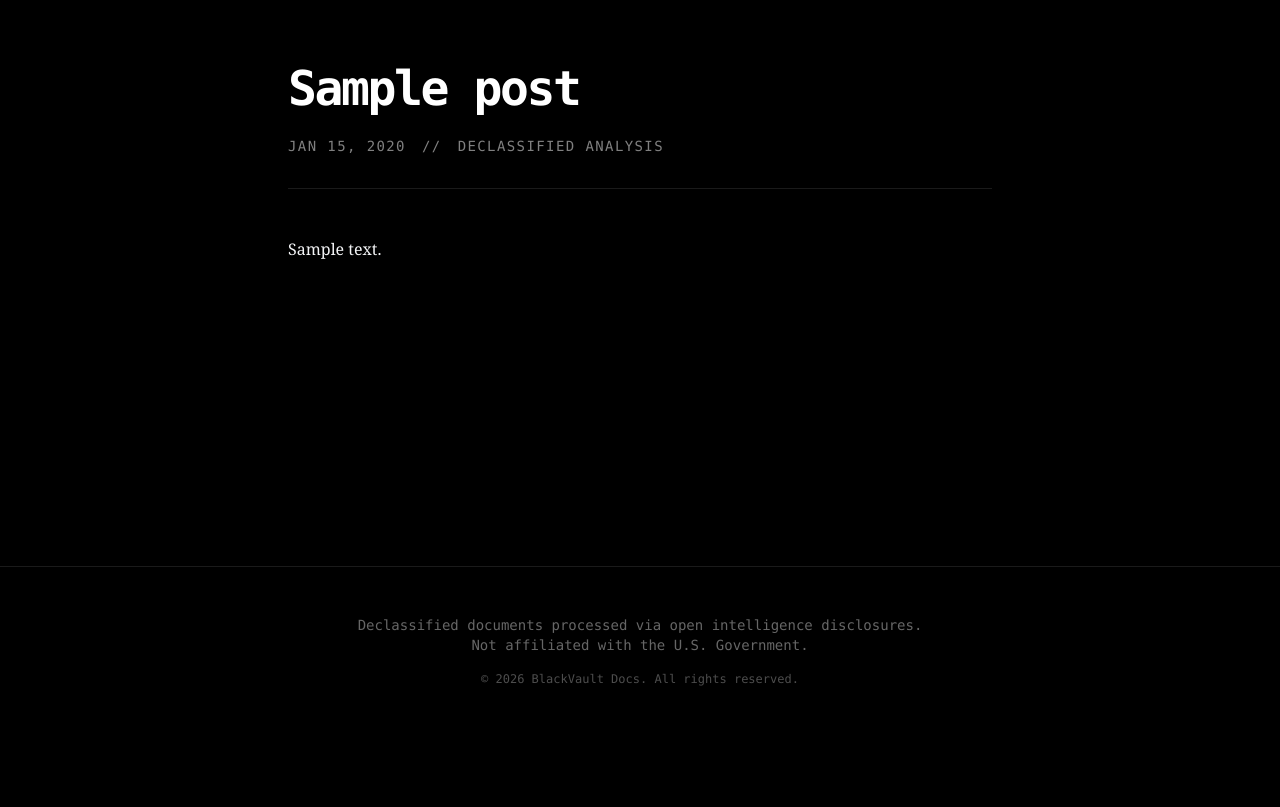
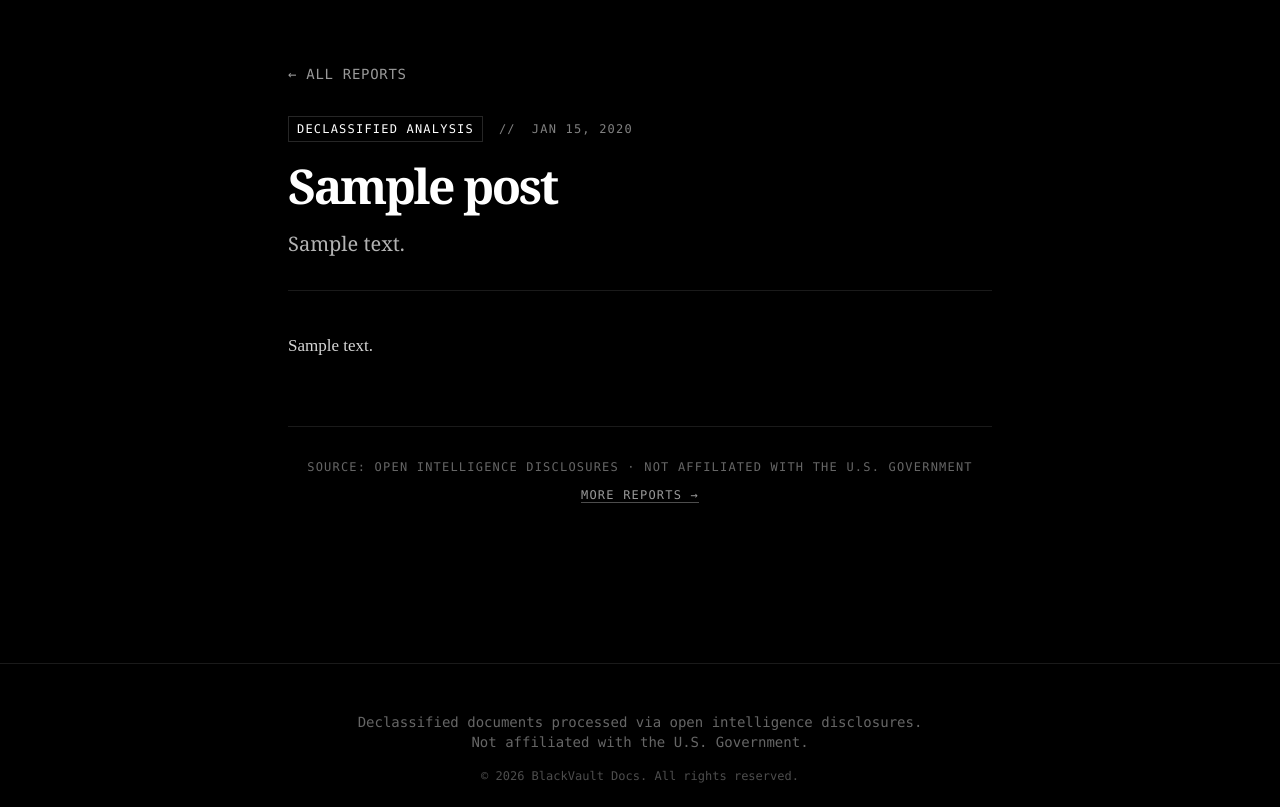
Before and after one commit to brettev/blackvaultdocs, a Symfony app: template backend/templates/blog/show.html.twig in a window 1280 px wide. Shown: the part 65-872 px from the top of the page. Before the commit the page ends 751 px from the top, so only its background shows below. Run offline with Twig, Linux system fonts and the light colour scheme; the template is opened without the code that fills it: most values are stand-ins (such as "Sample title", 1, 10 or a date in 2020); some libraries are stand-ins or nearby versions.

Commit message:
blog: rich typography for /blog/<slug> articles
Tailwind Play CDN was loaded without the typography plugin so all
prose-* classes were inert and pages rendered as a wall of text.

- Load Tailwind CDN with ?plugins=typography
- Add BVD-themed article CSS (.bvd-article): editorial serif body,
  declassified-doc section breaks, mono uppercase H3 subheads,
  drop-cap on lead paragraph, white-on-black callout blockquote,
  mono-styled data tables with alternating row banding
- Restructure show.html.twig with breadcrumb, declassified-analysis
  eyebrow tag, meta-description sub-headline, source footer

Co-authored-by: Cursor <cursoragent@cursor.com>

```diff
--- a/backend/templates/blog/base_seo.html.twig
+++ b/backend/templates/blog/base_seo.html.twig
@@ -11,17 +11,161 @@
     <meta property="og:type" content="article">
     {% block extra_head %}{% endblock %}
 
-    <script src="https://cdn.tailwindcss.com"></script>
+    {# Tailwind Play CDN with Typography plugin so prose-* classes are honored. #}
+    <script src="https://cdn.tailwindcss.com?plugins=typography"></script>
     <script>
       tailwind.config = {
         darkMode: 'class',
-        theme: {
-          extend: {}
-        }
+        theme: { extend: {} }
       }
     </script>
     <style>
       body { font-family: ui-sans-serif, system-ui, -apple-system, BlinkMacSystemFont, "Segoe UI", Roboto, "Helvetica Neue", Arial, "Noto Sans", sans-serif; background-color: #000; color: #f3f4f6; }
+      .font-serif { font-family: "Iowan Old Style", "Apple Garamond", "Baskerville", "Times New Roman", "Droid Serif", Times, serif; }
+      .font-mono-doc { font-family: ui-monospace, SFMono-Regular, Menlo, Monaco, "Cascadia Mono", "Roboto Mono", monospace; }
+
+      /* ===================== BlackVaultDocs article styling ===================== */
+      .bvd-article {
+        font-family: "Iowan Old Style", "Apple Garamond", "Baskerville", "Times New Roman", Georgia, serif;
+        font-size: 1.0625rem;
+        line-height: 1.8;
+        color: rgba(255,255,255,0.84);
+      }
+
+      /* H2 — declassified-section break: top rule + small uppercase eyebrow effect via heading itself */
+      .bvd-article h2 {
+        font-size: 1.875rem;
+        line-height: 1.25;
+        margin-top: 3.25rem;
+        margin-bottom: 1.25rem;
+        padding-top: 1.5rem;
+        border-top: 1px solid rgba(255,255,255,0.14);
+        color: #fff;
+        font-weight: 700;
+        letter-spacing: -0.018em;
+        scroll-margin-top: 5rem;
+      }
+      /* H3 — small uppercase mono callout */
+      .bvd-article h3 {
+        font-family: ui-monospace, SFMono-Regular, Menlo, Monaco, monospace;
+        font-size: 0.875rem;
+        line-height: 1.4;
+        margin-top: 2.25rem;
+        margin-bottom: 0.875rem;
+        color: #fff;
+        font-weight: 600;
+        text-transform: uppercase;
+        letter-spacing: 0.1em;
+        padding-bottom: 0.5rem;
+        border-bottom: 1px solid rgba(255,255,255,0.12);
+      }
+
+      /* Paragraphs */
+      .bvd-article p { margin: 1.25rem 0; }
+      .bvd-article > p:first-of-type { font-size: 1.1875rem; color: rgba(255,255,255,0.94); }
+      .bvd-article > p:first-of-type::first-letter {
+        font-size: 3.5rem;
+        line-height: 0.92;
+        float: left;
+        font-weight: 800;
+        margin: 0.35rem 0.625rem 0 0;
+        color: #fff;
+        font-family: "Iowan Old Style","Apple Garamond","Baskerville","Times New Roman",serif;
+      }
+
+      /* Strong: bright white */
+      .bvd-article strong { color: #fff; font-weight: 700; }
+
+      /* Links */
+      .bvd-article a {
+        color: #fff;
+        text-decoration: none;
+        border-bottom: 1px solid rgba(255,255,255,0.45);
+        transition: border-color 0.15s, background 0.15s;
+      }
+      .bvd-article a:hover { border-bottom-color: #fff; background: rgba(255,255,255,0.04); }
+
+      /* Tables — mono, declassified-doc grid */
+      .bvd-article table {
+        width: 100%;
+        margin: 2rem 0;
+        border-collapse: collapse;
+        font-size: 0.9rem;
+        font-family: ui-monospace, SFMono-Regular, Menlo, Monaco, monospace;
+        border: 1px solid rgba(255,255,255,0.18);
+      }
+      .bvd-article thead th {
+        background: rgba(255,255,255,0.06);
+        color: #fff;
+        font-weight: 600;
+        text-align: left;
+        padding: 0.75rem 1rem;
+        border-bottom: 1px solid rgba(255,255,255,0.18);
+        text-transform: uppercase;
+        font-size: 0.7rem;
+        letter-spacing: 0.08em;
+      }
+      .bvd-article tbody td {
+        padding: 0.75rem 1rem;
+        border-bottom: 1px solid rgba(255,255,255,0.08);
+        color: rgba(255,255,255,0.84);
+        vertical-align: top;
+      }
+      .bvd-article tbody tr:nth-child(odd) td { background: rgba(255,255,255,0.025); }
+      .bvd-article tbody tr:hover td { background: rgba(255,255,255,0.06); color: #fff; }
+      .bvd-article tbody tr:last-child td { border-bottom: none; }
+
+      /* Blockquote — declassified stamp callout */
+      .bvd-article blockquote {
+        margin: 2rem 0;
+        padding: 1.25rem 1.5rem;
+        background: rgba(255,255,255,0.04);
+        border-left: 3px solid #fff;
+        color: #fff;
+        font-size: 1.0625rem;
+        font-style: italic;
+      }
+      .bvd-article blockquote p { margin: 0; font-style: italic; }
+      .bvd-article blockquote p + p { margin-top: 0.625rem; }
+      .bvd-article blockquote strong {
+        font-style: normal;
+        text-transform: uppercase;
+        letter-spacing: 0.07em;
+        font-size: 0.8em;
+        font-family: ui-monospace, SFMono-Regular, Menlo, Monaco, monospace;
+        margin-right: 0.25rem;
+      }
+
+      /* Lists */
+      .bvd-article ul, .bvd-article ol {
+        margin: 1.25rem 0;
+        padding-left: 1.5rem;
+      }
+      .bvd-article li { margin: 0.55rem 0; color: rgba(255,255,255,0.84); }
+      .bvd-article ul > li::marker { color: rgba(255,255,255,0.5); }
+      .bvd-article ol > li::marker {
+        color: rgba(255,255,255,0.7);
+        font-family: ui-monospace, SFMono-Regular, Menlo, Monaco, monospace;
+      }
+      .bvd-article li > p { margin: 0.25rem 0; }
+
+      /* HR */
+      .bvd-article hr { margin: 3rem 0; border: none; border-top: 1px solid rgba(255,255,255,0.15); }
+
+      /* Inline code */
+      .bvd-article code:not(pre code) {
+        background: rgba(255,255,255,0.08);
+        color: #fff;
+        padding: 0.125rem 0.375rem;
+        font-size: 0.875em;
+        font-family: ui-monospace, SFMono-Regular, Menlo, Monaco, monospace;
+        border: 1px solid rgba(255,255,255,0.12);
+      }
+
+      /* Mobile: scrollable tables */
+      @media (max-width: 640px) {
+        .bvd-article table { display: block; overflow-x: auto; font-size: 0.825rem; }
+      }
     </style>
   </head>
   <body class="flex flex-col min-h-screen font-mono">
--- a/backend/templates/blog/show.html.twig
+++ b/backend/templates/blog/show.html.twig
@@ -9,20 +9,37 @@
 {% endblock %}
 
 {% block body %}
-<article class="max-w-3xl mx-auto px-4 sm:px-6 lg:px-8 py-16">
-    <header class="mb-12 border-b border-white/10 pb-8">
-        <h1 class="text-4xl sm:text-5xl font-bold tracking-tighter text-white mb-6 leading-tight">
+<article class="max-w-3xl mx-auto px-4 sm:px-6 lg:px-8 py-10 sm:py-16">
+    <nav class="mb-8 text-sm font-mono">
+        <a href="/blog" class="text-white/60 hover:text-white transition-colors uppercase tracking-wider">← All Reports</a>
+    </nav>
+
+    <header class="mb-10 pb-8 border-b border-white/10">
+        <div class="flex items-center gap-4 text-xs text-white/50 uppercase tracking-widest font-mono mb-5">
+            <span class="px-2 py-1 bg-white/8 border border-white/15 text-white">Declassified Analysis</span>
+            <span>//</span>
+            <time datetime="{{ post.publishedAt|date('Y-m-d') }}">{{ post.publishedAt|date("M d, Y") }}</time>
+        </div>
+        <h1 class="text-4xl sm:text-5xl font-bold tracking-tighter text-white leading-[1.05] mb-5 font-serif">
             {{ post.title }}
         </h1>
-        <div class="flex items-center gap-4 text-sm text-white/50 uppercase tracking-widest font-mono">
-            <time datetime="{{ post.publishedAt|date('Y-m-d') }}">{{ post.publishedAt|date("M d, Y") }}</time>
-            <span>//</span>
-            <span>Declassified Analysis</span>
-        </div>
+        {% if post.metaDescription %}
+        <p class="text-lg sm:text-xl text-white/70 leading-relaxed font-serif">
+            {{ post.metaDescription }}
+        </p>
+        {% endif %}
     </header>
 
-    <div class="prose prose-invert prose-lg mx-auto prose-p:leading-relaxed prose-p:text-white/80 prose-a:text-white prose-a:border-b prose-a:border-white/30 hover:prose-a:border-white prose-strong:text-white prose-headings:text-white prose-headings:font-bold prose-headings:tracking-tight font-serif">
+    <div class="bvd-article">
         {{ post.contentHtml|raw }}
+    </div>
+
+    <hr class="border-white/10 mt-16 mb-8" />
+    <div class="text-center text-xs text-white/40 font-mono uppercase tracking-widest">
+        <p>Source: Open intelligence disclosures · Not affiliated with the U.S. Government</p>
+        <p class="mt-3">
+            <a href="/blog" class="text-white/60 hover:text-white border-b border-white/30">More reports →</a>
+        </p>
     </div>
 </article>
 {% endblock %}
```
